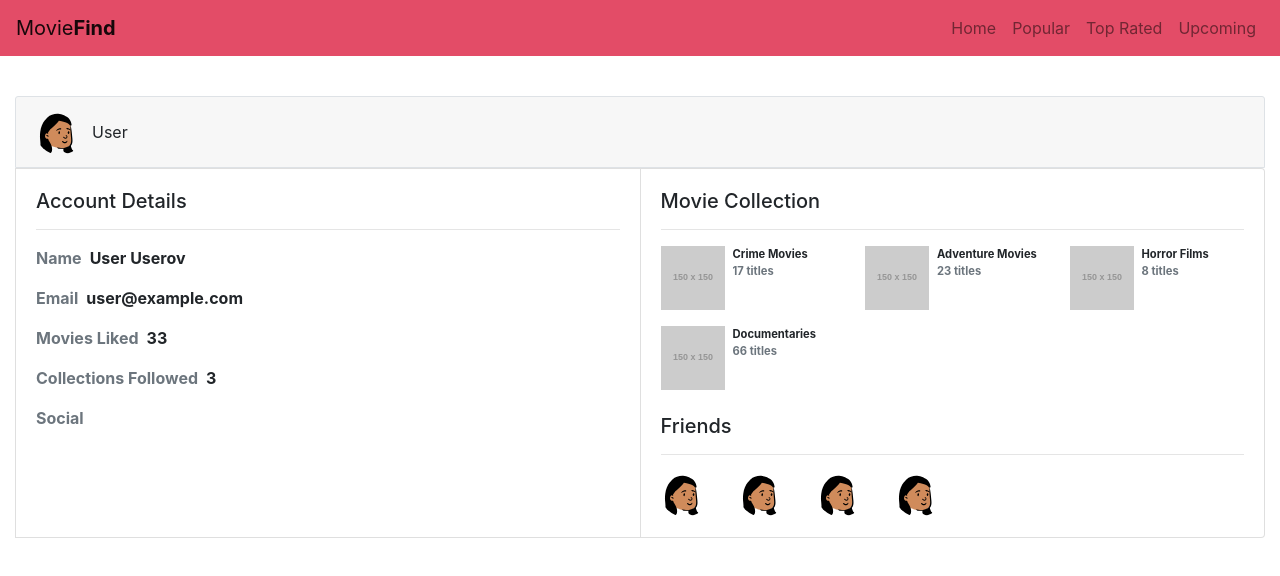
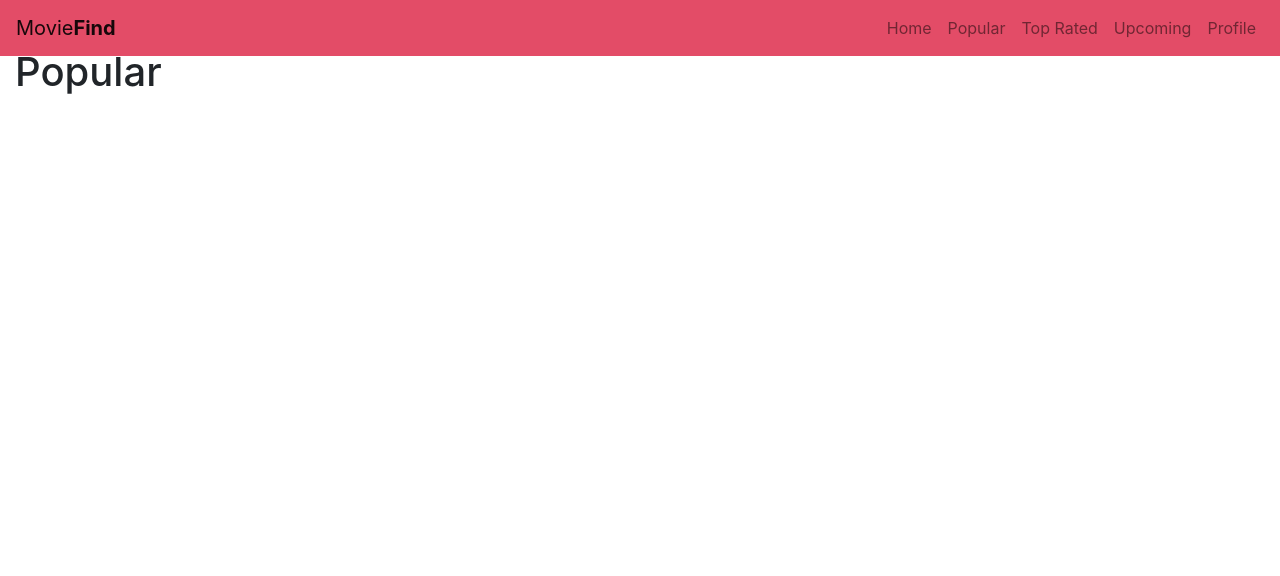
Before and after one commit to Btwonu/movie-app-client, a React (Create React App) app: page /movies/popular in a window 1280 px wide. Shown: the top 576 px of the page. Built offline with nearby package versions, Linux system fonts and the light colour scheme.

Commit message:
Set up Layout component

```diff
--- a/src/App.js
+++ b/src/App.js
@@ -3,16 +3,22 @@ import Home from './pages/Home';
 import Popular from './pages/movies/Popular';
 import TopRated from './pages/movies/TopRated';
 import Upcoming from './pages/movies/Upcoming';
+import Profile from './pages/Profile';
+
+import Layout from './components/Layout/Layout';
 
 function App() {
   return (
     <div>
-      <Switch>
-        <Route path="/" component={Home} />
-        <Route path="/movies/popular" component={Popular} />
-        <Route path="/movies/top-rated" component={TopRated} />
-        <Route path="/movies/upcoming" component={Upcoming} />
-      </Switch>
+      <Layout>
+        <Switch>
+          <Route exact path="/" component={Home} />
+          <Route path="/movies/popular" component={Popular} />
+          <Route path="/movies/top-rated" component={TopRated} />
+          <Route path="/movies/upcoming" component={Upcoming} />
+          <Route path="/users/user" component={Profile} />
+        </Switch>
+      </Layout>
     </div>
   );
 }
--- /dev/null
+++ b/src/components/Layout/Layout.js
@@ -0,0 +1,16 @@
+import React from 'react';
+
+import Container from 'react-bootstrap/Container';
+
+import Navigation from '../Navigation/Navigation';
+
+function Layout(props) {
+  return (
+    <Container fluid>
+      <Navigation />
+      {props.children}
+    </Container>
+  );
+}
+
+export default Layout;
--- /dev/null
+++ b/src/components/Navigation/Navigation.js
@@ -0,0 +1,45 @@
+import { Link } from 'react-router-dom';
+
+// Bootstrap
+import Navbar from 'react-bootstrap/Navbar';
+import Nav from 'react-bootstrap/Nav';
+import Card from 'react-bootstrap/Card';
+import CardGroup from 'react-bootstrap/CardGroup';
+import Button from 'react-bootstrap/Button';
+import Container from 'react-bootstrap/Container';
+import Row from 'react-bootstrap/Row';
+import Col from 'react-bootstrap/Col';
+
+function Navigation() {
+  return (
+    <Navbar
+      className="d-flex justify-content-between"
+      bg="primary"
+      variant="light"
+      fixed="top"
+    >
+      <Navbar.Brand as={Link} to="/">
+        Movie<strong>Find</strong>
+      </Navbar.Brand>
+      <Nav>
+        <Nav.Link as={Link} to="/">
+          Home
+        </Nav.Link>
+        <Nav.Link as={Link} to="/movies/popular">
+          Popular
+        </Nav.Link>
+        <Nav.Link as={Link} to="/movies/top-rated">
+          Top Rated
+        </Nav.Link>
+        <Nav.Link as={Link} to="/movies/upcoming">
+          Upcoming
+        </Nav.Link>
+        <Nav.Link as={Link} to="/users/user">
+          Profile
+        </Nav.Link>
+      </Nav>
+    </Navbar>
+  );
+}
+
+export default Navigation;
--- a/src/pages/Home.js
+++ b/src/pages/Home.js
@@ -10,42 +10,8 @@ import Container from 'react-bootstrap/Container';
 import Row from 'react-bootstrap/Row';
 import Col from 'react-bootstrap/Col';
 
-// Components
-import ProfileCard from '../components/ProfileCard/ProfileCard';
-
 function Home() {
-  return (
-    <div>
-      <Navbar
-        className="d-flex justify-content-between"
-        bg="primary"
-        variant="light"
-        fixed="top"
-      >
-        <Navbar.Brand as={Link} to="/">
-          Movie<strong>Find</strong>
-        </Navbar.Brand>
-        <Nav>
-          <Nav.Link as={Link} to="/">
-            Home
-          </Nav.Link>
-          <Nav.Link as={Link} to="/movies/popular">
-            Popular
-          </Nav.Link>
-          <Nav.Link as={Link} to="/movies/top-rated">
-            Top Rated
-          </Nav.Link>
-          <Nav.Link as={Link} to="/movies/upcoming">
-            Upcoming
-          </Nav.Link>
-        </Nav>
-      </Navbar>
-
-      <Container fluid className="mt-5">
-        <ProfileCard />
-      </Container>
-    </div>
-  );
+  return <h1 className="mt-5">Home</h1>;
 }
 
 export default Home;
--- /dev/null
+++ b/src/pages/Profile.js
@@ -0,0 +1,17 @@
+import React from 'react';
+
+//Bootstrap
+import Container from 'react-bootstrap/Container';
+
+// Components
+import ProfileCard from '../components/ProfileCard/ProfileCard';
+
+function Profile() {
+  return (
+    <Container fluid className="mt-5">
+      <ProfileCard />
+    </Container>
+  );
+}
+
+export default Profile;
--- a/src/pages/movies/Popular.js
+++ b/src/pages/movies/Popular.js
@@ -1,7 +1,7 @@
 import React from 'react';
 
 function Popular() {
-  return <div>Popular</div>;
+  return <h1 className="mt-5">Popular</h1>;
 }
 
 export default Popular;
--- a/src/pages/movies/TopRated.js
+++ b/src/pages/movies/TopRated.js
@@ -1,7 +1,7 @@
 import React from 'react';
 
 function TopRated() {
-  return <div>TopRated</div>;
+  return <h1 className="mt-5">TopRated</h1>;
 }
 
 export default TopRated;
--- a/src/pages/movies/Upcoming.js
+++ b/src/pages/movies/Upcoming.js
@@ -1,7 +1,7 @@
 import React from 'react';
 
 function Upcoming() {
-  return <div>Upcoming</div>;
+  return <h1 className="mt-5">Upcoming</h1>;
 }
 
 export default Upcoming;
```
